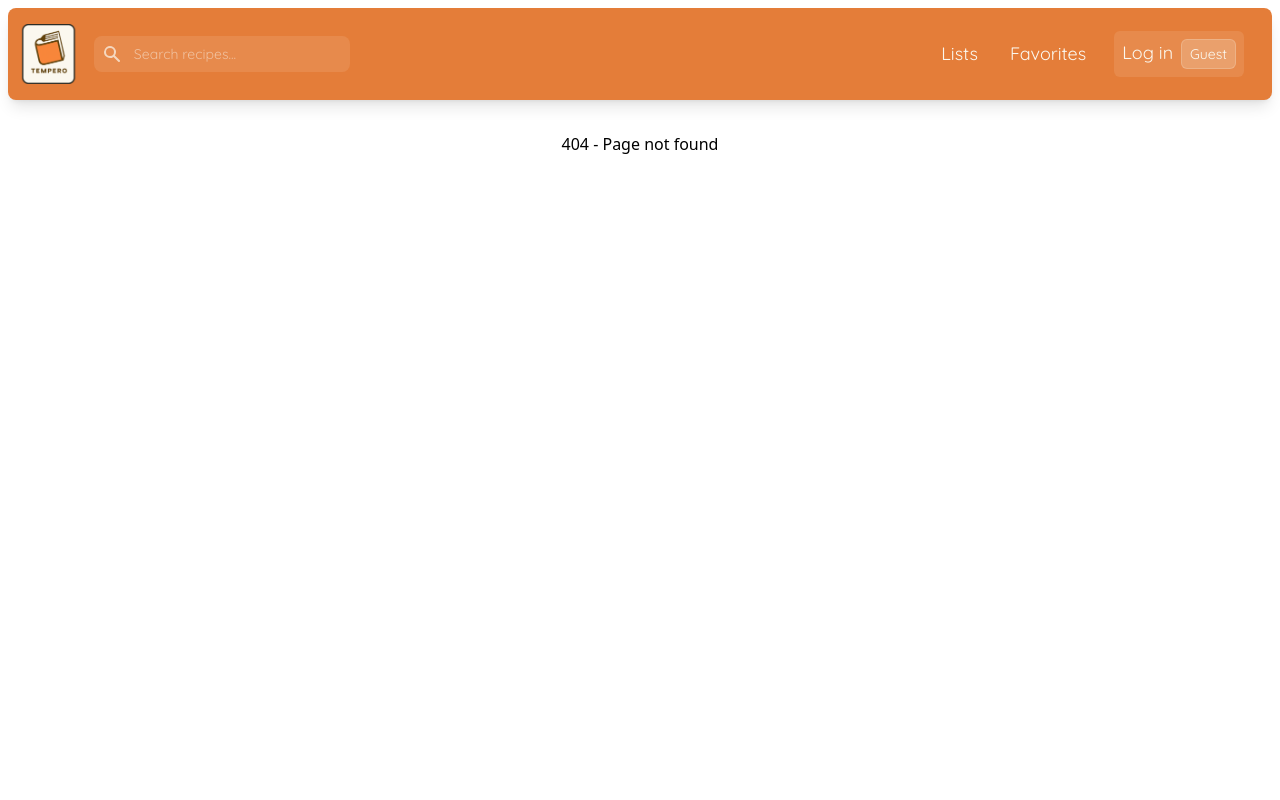
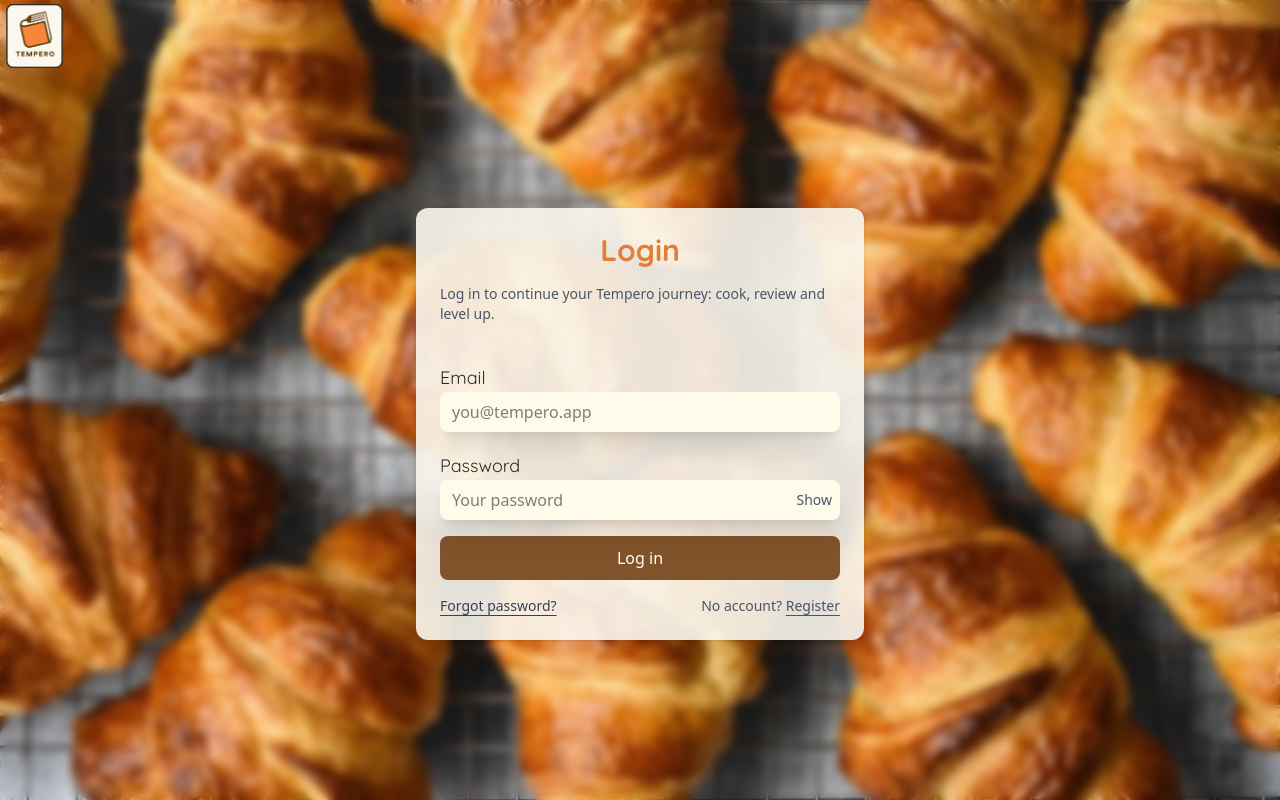
Before and after one commit to MESW-LES-2025/Tempero, a React (Vite) app in the folder tempero/: page /Tempero/login in a window 1280 px wide. Before the commit this address had no page. Built offline with nearby package versions, Linux system fonts and the light colour scheme.

Commit message:
Deployment bugs fixed

```diff
--- a/tempero/index.html
+++ b/tempero/index.html
@@ -2,11 +2,11 @@
 <html lang="en">
   <head>
     <meta charset="UTF-8" />
-    <link rel="icon" type="image/svg+xml" href="/vite.svg" />
+    <link rel="icon" type="image/png" href="%BASE_URL%images/logo.png" />
     <meta name="viewport" content="width=device-width, initial-scale=1.0" />
     <!-- Google Fonts -->
     <link href="https://fonts.googleapis.com/css2?family=Bad+Script&family=Quicksand:wght@300..700&family=Montserrat:wght@300..800&display=swap" rel="stylesheet">
-    <title>tempero</title>
+    <title>Tempero</title>
   </head>
   <body>
     <div id="root"></div>
--- a/tempero/src/App.tsx
+++ b/tempero/src/App.tsx
@@ -13,7 +13,7 @@ function NotFoundPage() {
 
 export default function App() {
   return (
-    <BrowserRouter>
+    <BrowserRouter basename="/Tempero">
       <Navbar />
       <Routes>
         <Route index element={<HomePage />} />
--- a/tempero/src/components/Navbar.tsx
+++ b/tempero/src/components/Navbar.tsx
@@ -69,7 +69,7 @@ const active = "text-dark scale-110 border-b-1 border-dark/50 border-bright";
         <div className="flex items-center gap-4">
           <h1 className="logo">
             <Link to="/">
-              <img src="/images/logo.png" alt="Tempero Logo" className="h-15 max-[500px]:h-10 min-h-5 min-w-9 min" />
+              <img src={`${import.meta.env.BASE_URL}images/logo.png`} alt="Tempero Logo" className="h-15 max-[500px]:h-10 min-h-5 min-w-9 min" />
             </Link>
           </h1>
 
--- a/tempero/src/pages/LoginPage.tsx
+++ b/tempero/src/pages/LoginPage.tsx
@@ -106,7 +106,7 @@ export default function LoginPage() {
   return (
     <div className="fixed min-h-screen min-w-screen px-2 flex items-center justify-center bg-[url('/images/croissant-bg.jpg')] bg-cover bg-center">
       <div className="logo fixed top-1 left-1 z-10 ">
-        <img src="/images/logo.png" alt="Tempero Logo" className="h-16" />
+        <img src={`${import.meta.env.BASE_URL}images/logo.png`} alt="Tempero Logo" className="h-16" />
       </div>
       <div className="absolute inset-0 backdrop-blur-xs pointer-events-none"></div>
       <div className="mx-auto mt-12 max-w-md">
--- a/tempero/src/pages/RegisterPage.tsx
+++ b/tempero/src/pages/RegisterPage.tsx
@@ -131,7 +131,7 @@ useEffect(() => {
   return (
     <div className="fixed  min-h-screen min-w-screen px-2 flex items-center justify-center bg-[url('/images/croissant-bg.jpg')] bg-cover bg-center ">
       <div className="logo fixed top-1 left-1 z-10 ">
-        <img src="/images/logo.png" alt="Tempero Logo" className="h-16" />
+        <img src={`${import.meta.env.BASE_URL}images/logo.png`} alt="Tempero Logo" className="h-16" />
       </div>
       <div className="absolute inset-0  backdrop-blur-xs  pointer-events-none"></div>
       <div className="mx-auto mt-12 max-w-md ">
--- a/tempero/vite.config.ts
+++ b/tempero/vite.config.ts
@@ -6,5 +6,5 @@ import tailwindcss from '@tailwindcss/vite'
 // https://vite.dev/config/
 export default defineConfig({
   plugins: [react(), tailwindcss()],
-  base: ""
+  base: "/Tempero/"
 })
```
